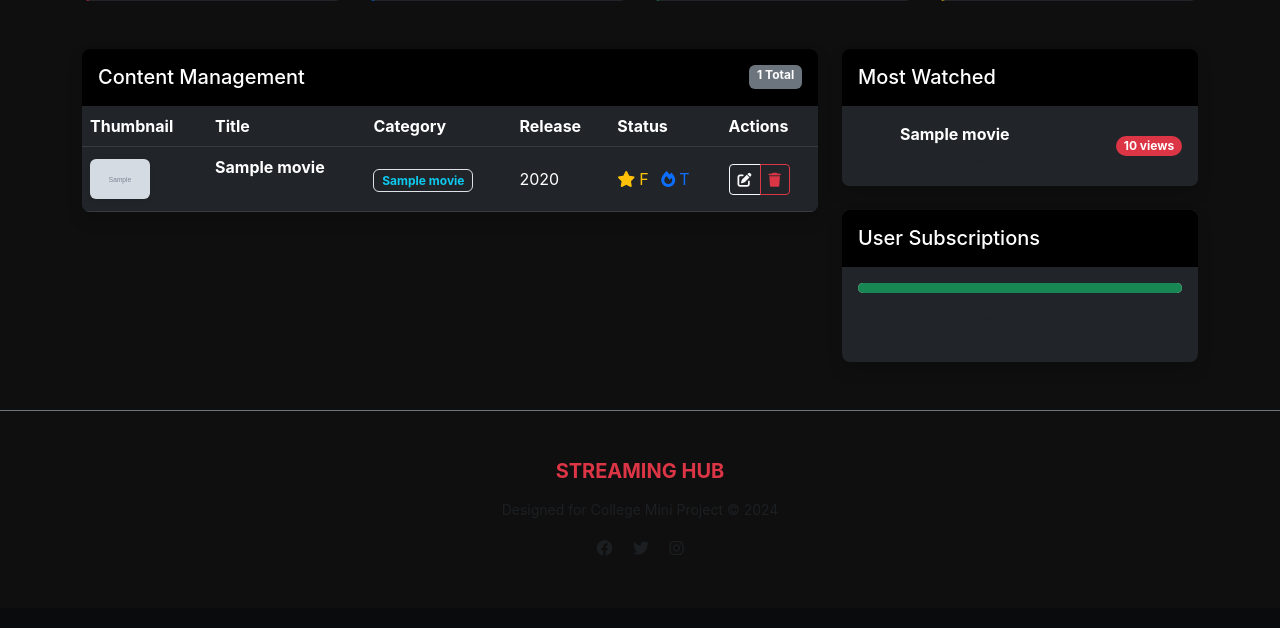
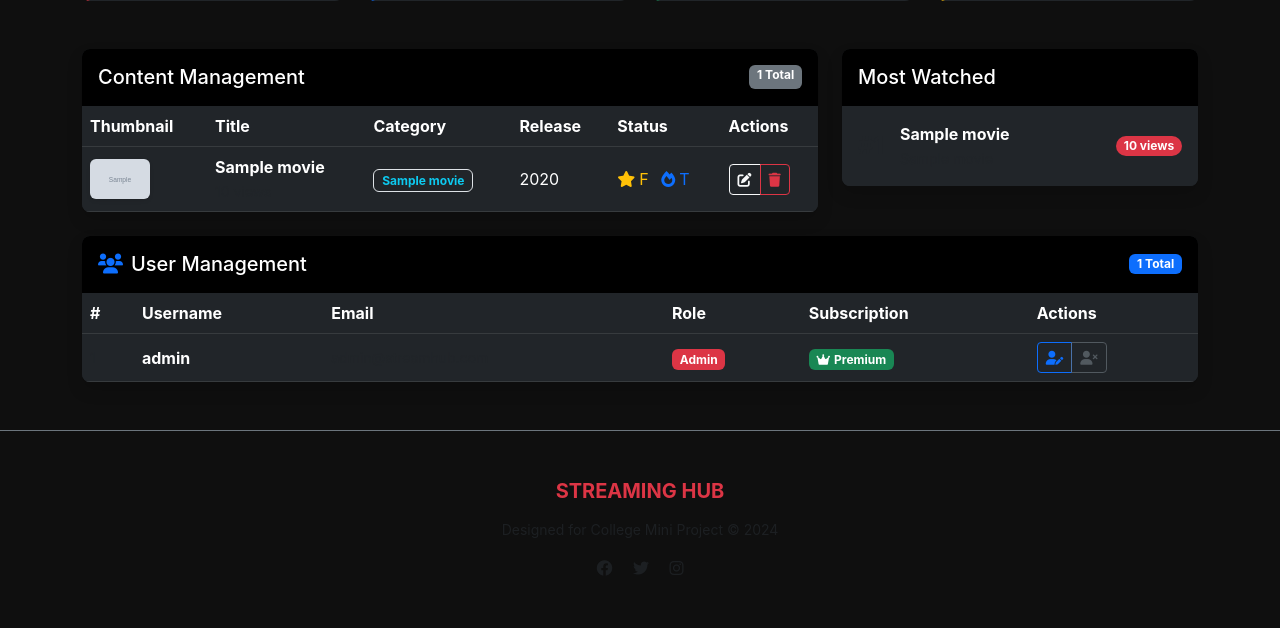
Before and after one commit to yuktapatel2136-star/ott-python, a Flask app: page /admin/ in a window 1280 px wide. Shown: the part 380-1008 px from the top of the page. Before the commit the page ends 935 px from the top, so only its background shows below. Run offline with Flask 3, Linux system fonts and the light colour scheme; a user stored in the database is signed in; data comes from the database, SQL or seed files in the repository; tables that the repository leaves empty hold one stand-in row (values such as "Sample post"); grey boxes marked "Sample" are stand-in pictures; one stand-in notice (Sample message) is shown; some libraries are stand-ins or nearby versions.

Commit message:
code added

```diff
--- a/app/routes/admin_routes.py
+++ b/app/routes/admin_routes.py
@@ -209,3 +209,58 @@ def delete_category(cat_id):
     db.session.commit()
     flash('Category deleted!', 'info')
     return redirect(url_for('admin.manage_categories'))
+
+# ── User Management ──────────────────────────────────────────────────────────
+
+@admin_bp.route('/admin/edit_user/<int:user_id>', methods=['GET', 'POST'])
+@login_required
+@admin_required
+def edit_user(user_id):
+    user = User.query.get_or_404(user_id)
+    if request.method == 'POST':
+        username = request.form.get('username', '').strip()
+        email    = request.form.get('email', '').strip()
+        role     = request.form.get('role', 'user')
+        is_subscribed = 'is_subscribed' in request.form
+
+        # Check uniqueness (exclude current user)
+        existing_username = User.query.filter(User.username == username, User.id != user_id).first()
+        existing_email    = User.query.filter(User.email == email,    User.id != user_id).first()
+
+        if existing_username:
+            flash('Username already taken by another user.', 'danger')
+            return render_template('admin/edit_user.html', user=user)
+        if existing_email:
+            flash('Email already in use by another user.', 'danger')
+            return render_template('admin/edit_user.html', user=user)
+
+        user.username     = username
+        user.email        = email
+        user.role         = role
+        user.is_subscribed = is_subscribed
+
+        # Optional password reset
+        new_password = request.form.get('new_password', '').strip()
+        if new_password:
+            user.set_password(new_password)
+
+        db.session.commit()
+        flash(f'User "{user.username}" updated successfully!', 'success')
+        return redirect(url_for('admin.dashboard'))
+
+    return render_template('admin/edit_user.html', user=user)
+
+
+@admin_bp.route('/admin/delete_user/<int:user_id>')
+@login_required
+@admin_required
+def delete_user(user_id):
+    user = User.query.get_or_404(user_id)
+    if user.id == current_user.id:
+        flash('Aap apna account delete nahi kar sakte!', 'warning')
+        return redirect(url_for('admin.dashboard'))
+    username = user.username
+    db.session.delete(user)
+    db.session.commit()
+    flash(f'User "{username}" deleted successfully!', 'info')
+    return redirect(url_for('admin.dashboard'))
--- a/app/templates/admin/dashboard.html
+++ b/app/templates/admin/dashboard.html
@@ -7,7 +7,8 @@
         <h1 class="fw-bold"><i class="fas fa-chart-line text-danger me-2"></i>Dashboard</h1>
     </div>
     <div class="col-md-6 text-end d-flex justify-content-end gap-2">
-        <a href="{{ url_for('admin.manage_categories') }}" class="btn btn-outline-light"><i class="fas fa-tags me-2"></i>Categories</a>
+        <a href="{{ url_for('admin.manage_categories') }}" class="btn btn-outline-light"><i
+                class="fas fa-tags me-2"></i>Categories</a>
         <a href="{{ url_for('admin.add_movie') }}" class="btn btn-danger"><i class="fas fa-plus me-2"></i>Add Movie</a>
     </div>
 </div>
@@ -83,21 +84,28 @@
                     <tbody>
                         {% for movie in movies %}
                         <tr>
-                            <td><img src="{{ movie.thumbnail }}" class="rounded shadow-sm" style="height: 40px; width: 60px; object-fit: cover;"></td>
+                            <td><img src="{{ movie.thumbnail }}" class="rounded shadow-sm"
+                                    style="height: 40px; width: 60px; object-fit: cover;"></td>
                             <td>
                                 <div class="fw-bold">{{ movie.title }}</div>
                                 <small class="text-muted">{{ movie.views }} views</small>
                             </td>
-                            <td><span class="badge bg-outline-info border text-info">{{ movie.category_name }}</span></td>
+                            <td><span class="badge bg-outline-info border text-info">{{ movie.category_name }}</span>
+                            </td>
                             <td>{{ movie.release_year }}</td>
                             <td>
-                                {% if movie.is_featured %}<span class="text-warning"><i class="fas fa-star me-1"></i>F</span>{% endif %}
-                                {% if movie.is_trending %}<span class="text-primary ms-2"><i class="fas fa-fire me-1"></i>T</span>{% endif %}
+                                {% if movie.is_featured %}<span class="text-warning"><i
+                                        class="fas fa-star me-1"></i>F</span>{% endif %}
+                                {% if movie.is_trending %}<span class="text-primary ms-2"><i
+                                        class="fas fa-fire me-1"></i>T</span>{% endif %}
                             </td>
                             <td>
                                 <div class="btn-group">
-                                    <a href="{{ url_for('admin.edit_movie', movie_id=movie.id) }}" class="btn btn-sm btn-outline-light"><i class="fas fa-edit"></i></a>
-                                    <a href="{{ url_for('admin.delete_movie', movie_id=movie.id) }}" class="btn btn-sm btn-outline-danger" onclick="return confirm('Delete?')"><i class="fas fa-trash"></i></a>
+                                    <a href="{{ url_for('admin.edit_movie', movie_id=movie.id) }}"
+                                        class="btn btn-sm btn-outline-light"><i class="fas fa-edit"></i></a>
+                                    <a href="{{ url_for('admin.delete_movie', movie_id=movie.id) }}"
+                                        class="btn btn-sm btn-outline-danger" onclick="return confirm('Delete?')"><i
+                                            class="fas fa-trash"></i></a>
                                 </div>
                             </td>
                         </tr>
@@ -117,7 +125,8 @@
             <div class="card-body p-0">
                 <ul class="list-group list-group-flush">
                     {% for movie in most_watched %}
-                    <li class="list-group-item bg-dark text-white border-secondary d-flex justify-content-between align-items-center py-3">
+                    <li
+                        class="list-group-item bg-dark text-white border-secondary d-flex justify-content-between align-items-center py-3">
                         <div class="d-flex align-items-center">
                             <span class="fs-4 fw-bold text-muted me-3">#{{ loop.index }}</span>
                             <div>
@@ -132,23 +141,74 @@
             </div>
         </div>
 
-        <div class="card bg-dark shadow">
-            <div class="card-header bg-black py-3">
-                <h5 class="mb-0">User Subscriptions</h5>
+
+    </div>
+</div>
+
+<!-- Users Management Table -->
+<div class="row mt-4">
+    <div class="col-12">
+        <div class="card bg-dark shadow p-0 overflow-hidden">
+            <div class="card-header bg-black py-3 d-flex justify-content-between align-items-center">
+                <h5 class="mb-0"><i class="fas fa-users me-2 text-primary"></i>User Management</h5>
+                <span class="badge bg-primary">{{ total_users }} Total</span>
             </div>
-            <div class="card-body">
-                <div class="d-flex align-items-center mb-3">
-                    <div class="flex-grow-1">
-                        <div class="progress" style="height: 10px;">
-                            <div id="sub-progress-bar" class="progress-bar bg-success"></div>
-                        </div>
-                        <script>document.getElementById('sub-progress-bar').style.width = "{{ sub_percent }}%";</script>
-                    </div>
-                </div>
-                <p class="text-muted small">
-                    <i class="fas fa-info-circle me-1"></i>
-                    {{ subscribed_users }} out of {{ total_users }} users have an active premium plan.
-                </p>
+            <div class="table-responsive">
+                <table class="table table-dark table-hover mb-0 align-middle">
+                    <thead class="bg-secondary bg-opacity-10">
+                        <tr>
+                            <th>#</th>
+                            <th>Username</th>
+                            <th>Email</th>
+                            <th>Role</th>
+                            <th>Subscription</th>
+                            <th>Actions</th>
+                        </tr>
+                    </thead>
+                    <tbody>
+                        {% for u in users %}
+                        <tr>
+                            <td class="text-muted small">{{ u.id }}</td>
+                            <td class="fw-bold">{{ u.username }}</td>
+                            <td class="text-muted small">{{ u.email }}</td>
+                            <td>
+                                {% if u.role == 'admin' %}
+                                <span class="badge bg-danger">Admin</span>
+                                {% else %}
+                                <span class="badge bg-secondary">User</span>
+                                {% endif %}
+                            </td>
+                            <td>
+                                {% if u.is_subscribed %}
+                                <span class="badge bg-success"><i class="fas fa-crown me-1"></i>Premium</span>
+                                {% else %}
+                                <span class="badge bg-outline-secondary border text-secondary">Free</span>
+                                {% endif %}
+                            </td>
+                            <td>
+                                <div class="btn-group">
+                                    <a href="{{ url_for('admin.edit_user', user_id=u.id) }}"
+                                        class="btn btn-sm btn-outline-primary" title="Edit User">
+                                        <i class="fas fa-user-edit"></i>
+                                    </a>
+                                    {% if u.id != current_user.id %}
+                                    <a href="{{ url_for('admin.delete_user', user_id=u.id) }}"
+                                        class="btn btn-sm btn-outline-danger" title="Delete User"
+                                        onclick="return confirm('Are you sure you want to delete user \'{{ u.username }}\'?')">
+                                        <i class="fas fa-user-times"></i>
+                                    </a>
+                                    {% else %}
+                                    <button class="btn btn-sm btn-outline-secondary" disabled
+                                        title="Cannot delete yourself">
+                                        <i class="fas fa-user-times"></i>
+                                    </button>
+                                    {% endif %}
+                                </div>
+                            </td>
+                        </tr>
+                        {% endfor %}
+                    </tbody>
+                </table>
             </div>
         </div>
     </div>
```
Also changed, not shown: app/templates/admin/edit_user.html (added, +92 -0 lines), app/templates/subscription.html (+4 -4 lines), app/static/images/movieimg10.jpg (added), app/static/images/movieimg3.jpg (added), app/static/images/movieimg4.jpg (added), app/static/images/movieimg5.jpg (added), app/static/images/movieimg6.jpg (added), app/static/images/movieimg7.jpg (added), app/static/images/movieimg8.jpg (added), app/static/images/movieimg9.jpg (added), 1 other file.
